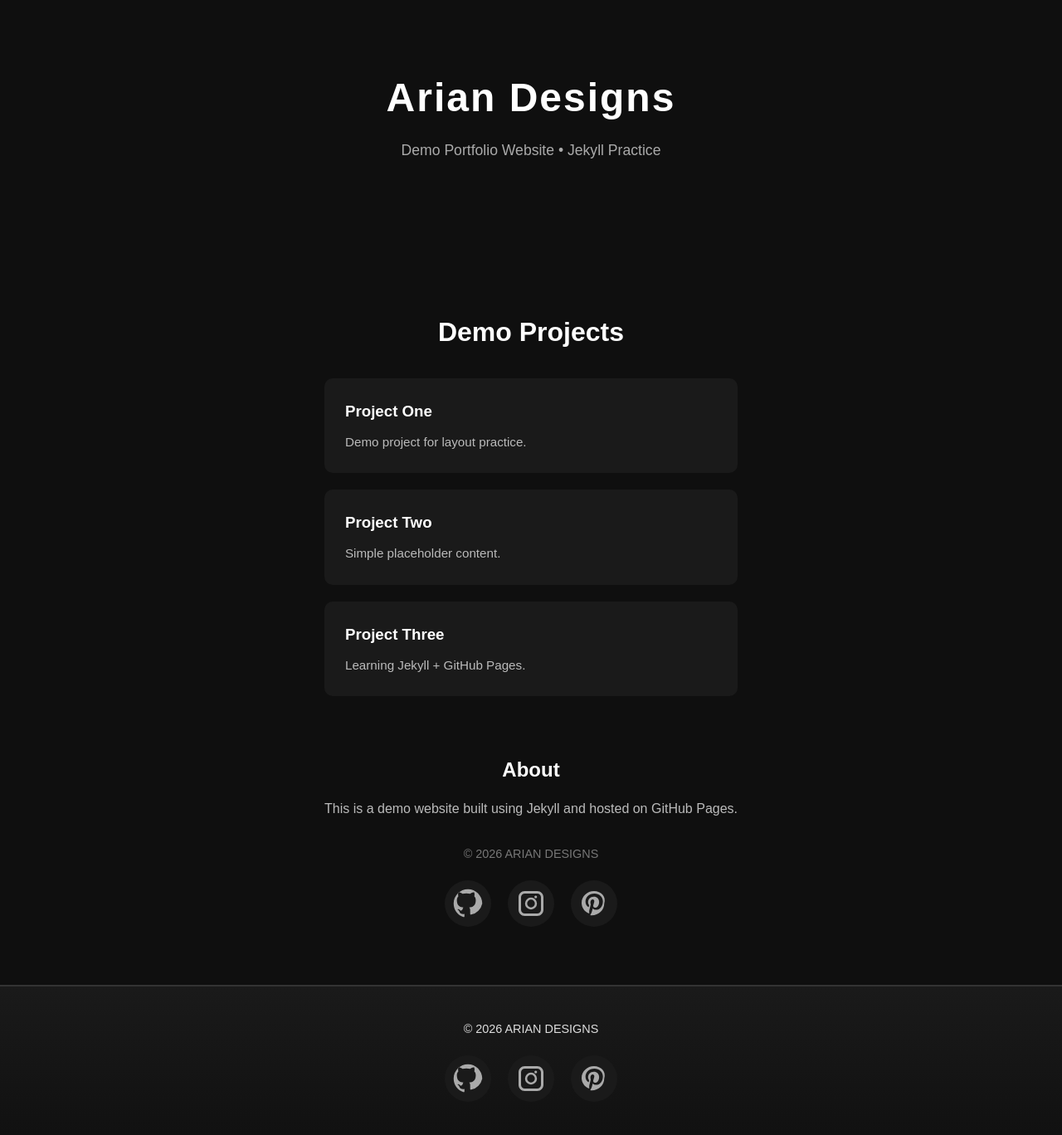
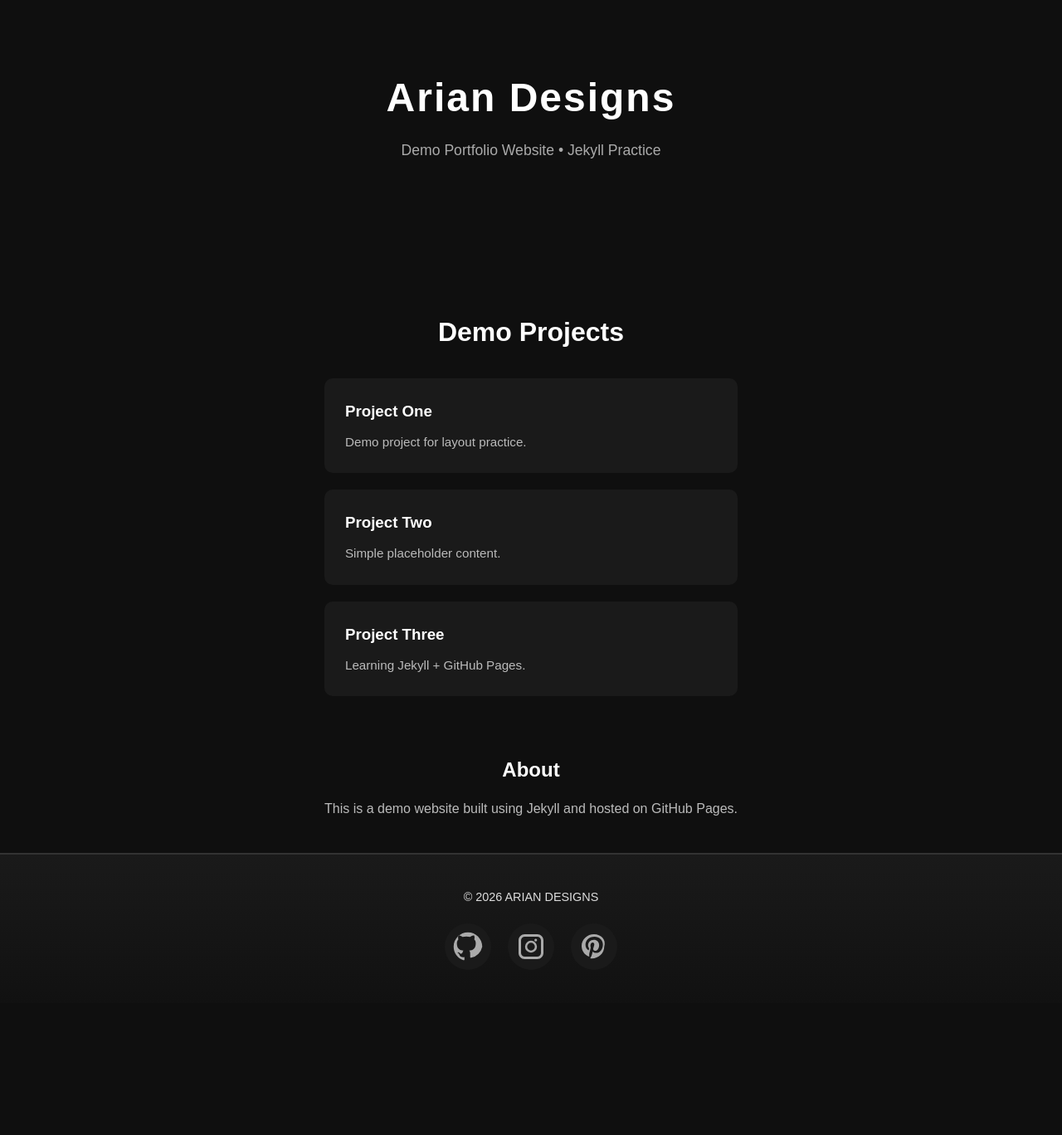
Before and after one commit to ariantechzone-stack/ariantechzone-stack.github.io, a Jekyll site: the page built from index.md, in a window 1280 px wide. Shown: the whole page at 83% size. Built offline with Jekyll 4.4.1, drawn with Linux system fonts in a browser that asks for light colours; after the commit the page ends 1209 px from its top, so only the background shows below that.

Commit message:
Update index.md

```diff
--- a/index.md
+++ b/index.md
@@ -35,22 +35,4 @@ title: Home
   </p>
 </section>
 
-<footer>
-  <p>© 2026 ARIAN DESIGNS</p>
-  <div class="social-links">
-    <!-- GitHub -->
-    <a href="https://github.com/ariantechzone-stack" aria-label="GitHub" target="_blank">
-      <svg viewBox="0 0 24 24" class="icon"><path d="M12 .5C5.7.5.5 5.7.5 12c0 5.1 3.3 9.4 7.9 10.9.6.1.8-.2.8-.5v-2c-3.2.7-3.9-1.5-3.9-1.5-.5-1.3-1.2-1.7-1.2-1.7-1-.7.1-.7.1-.7 1.1.1 1.7 1.2 1.7 1.2 1 .1 1.5-.7 1.8-1.1.1-.7.4-1.1.7-1.4-2.6-.3-5.3-1.3-5.3-5.9 0-1.3.5-2.4 1.2-3.2-.1-.3-.5-1.5.1-3.1 0 0 1-.3 3.3 1.2a11.3 11.3 0 016 0c2.3-1.5 3.3-1.2 3.3-1.2.6 1.6.2 2.8.1 3.1.8.8 1.2 1.9 1.2 3.2 0 4.6-2.7 5.6-5.3 5.9.4.4.8 1 .8 2.1v3.1c0 .3.2.6.8.5A11.5 11.5 0 0023.5 12C23.5 5.7 18.3.5 12 .5z"/></svg>
-    </a>
-    <!-- Instagram -->
-    <a href="https://instagram.com/_arian.designs_" aria-label="Instagram" target="_blank">
-      <svg viewBox="0 0 24 24" class="icon"><path d="M7 2C4.24 2 2 4.24 2 7v10c0 2.76 2.24 5 5 5h10c2.76 0 5-2.24 5-5V7c0-2.76-2.24-5-5-5H7zm10 2a3 3 0 0 1 3 3v10a3 3 0 0 1-3 3H7a3 3 0 0 1-3-3V7a3 3 0 0 1 3-3h10zm-5 3.2A4.8 4.8 0 1 0 16.8 12 4.81 4.81 0 0 0 12 7.2zm0 7.9A3.1 3.1 0 1 1 15.1 12 3.1 3.1 0 0 1 12 15.1zm4.9-8.4a1.1 1.1 0 1 1-1.1-1.1 1.1 1.1 0 0 1 1.1 1.1z"/></svg>
-    </a>
-    <!-- Pinterest -->
-    <a href="https://pinterest.com/ariantech" aria-label="Pinterest" target="_blank">
-      <svg viewBox="0 0 24 24" class="icon"><path d="M12 2C6.48 2 2 6.25 2 11.49c0 3.83 2.4 7.22 6.18 8.5-.09-.72-.17-1.83.03-2.62.18-.75 1.17-4.77 1.17-4.77s-.3-.6-.3-1.49c0-1.4.82-2.44 1.83-2.44.86 0 1.28.65 1.28 1.43 0 .87-.55 2.17-.84 3.38-.24 1.01.51 1.83 1.51 1.83 1.82 0 3.22-1.92 3.22-4.69 0-2.45-1.76-4.16-4.27-4.16-2.91 0-4.62 2.18-4.62 4.44 0 .88.34 1.83.76 2.34.08.1.09.19.07.29-.08.32-.26 1.01-.29 1.15-.05.18-.16.22-.37.13-1.38-.64-2.24-2.64-2.24-4.25 0-3.46 2.51-6.64 7.24-6.64 3.8 0 6.76 2.71 6.76 6.34 0 3.78-2.38 6.82-5.68 6.82-1.11 0-2.15-.58-2.51-1.26l-.68 2.6c-.25.96-.93 2.16-1.39 2.89.42.13.86.2 1.32.2 5.52 0 10-4.25 10-9.49C22 6.25 17.52 2 12 2z"/></svg>
-    </a>
-  </div>
-</footer>
-
 </div>
```
